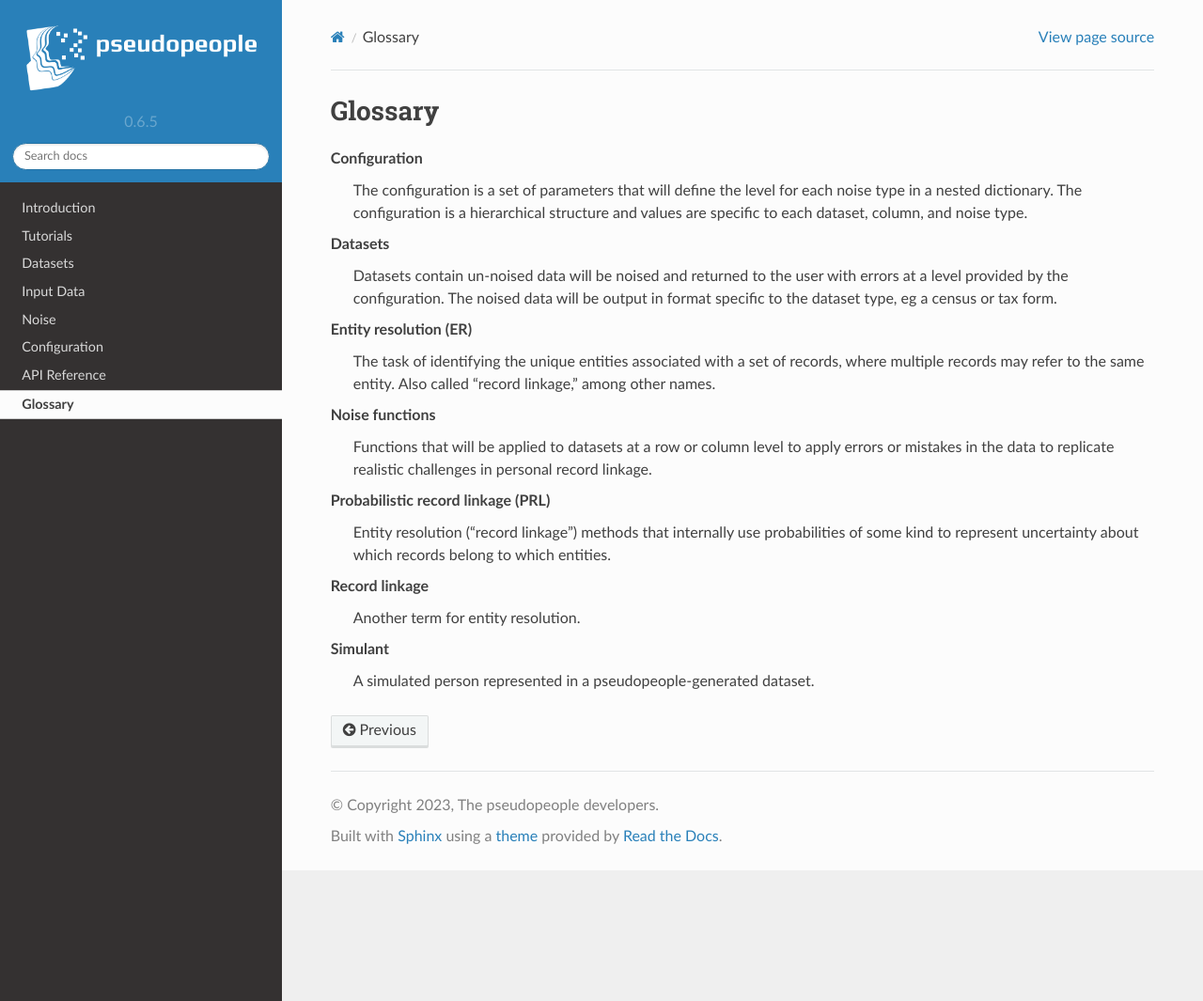
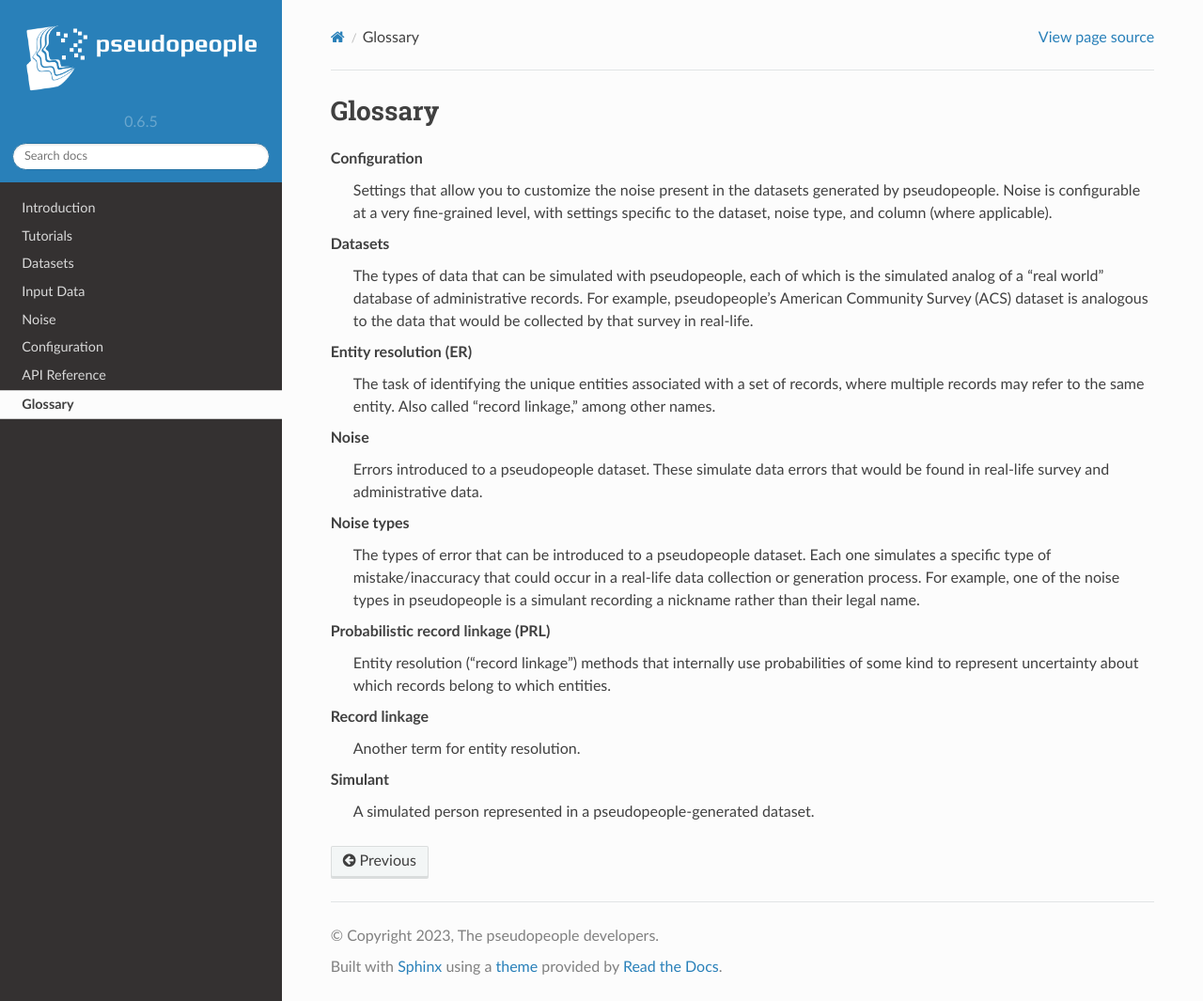
Before and after one commit to ihmeuw/pseudopeople, a Sphinx documentation site: the page built from docs/source/glossary.rst, in a window 1280 px wide and 1065 px high. Shown: the whole window at 94% size. Built offline with Sphinx 7.4.7 and the Read the Docs theme 2.0.0, drawn with Linux system fonts in a browser that asks for light colours.

Commit message:
Update glossary

```diff
--- a/docs/source/glossary.rst
+++ b/docs/source/glossary.rst
@@ -7,25 +7,33 @@ Glossary
 .. glossary::
 
     Configuration
-        The configuration is a set of parameters that will define the level for each
-        noise type in a nested dictionary. The configuration is a hierarchical structure
-        and values are specific to each dataset, column, and noise type.
+        Settings that allow you to customize the noise present in the datasets
+        generated by pseudopeople.
+        Noise is configurable at a very fine-grained level, with settings
+        specific to the dataset, noise type, and column (where applicable).
 
     Datasets
-        Datasets contain un-noised data will be noised and returned to the
-        user with errors at a level provided by the configuration.
-        The noised data will be output in format specific to the dataset type,
-        eg a census or tax form.
+        The types of data that can be simulated with pseudopeople, each of which is
+        the simulated analog of a "real world" database of administrative records.
+        For example, pseudopeople's American Community Survey (ACS) dataset is analogous to the
+        data that would be collected by that survey in real-life.
 
     Entity resolution (ER)
         The task of identifying the unique entities associated with a set of records,
         where multiple records may refer to the same entity.
         Also called "record linkage," among other names.
 
-    Noise functions
-        Functions that will be applied to datasets at a row or column level to apply
-        errors or mistakes in the data to replicate realistic challenges in personal
-        record linkage.
+    Noise
+        Errors introduced to a pseudopeople dataset.
+        These simulate data errors that would be found in real-life survey
+        and administrative data.
+
+    Noise types
+        The types of error that can be introduced to a pseudopeople dataset.
+        Each one simulates a specific type of mistake/inaccuracy that could occur in
+        a real-life data collection or generation process.
+        For example, one of the noise types in pseudopeople is
+        a simulant recording a nickname rather than their legal name.
 
     Probabilistic record linkage (PRL)
         Entity resolution ("record linkage") methods that internally use probabilities of
```
